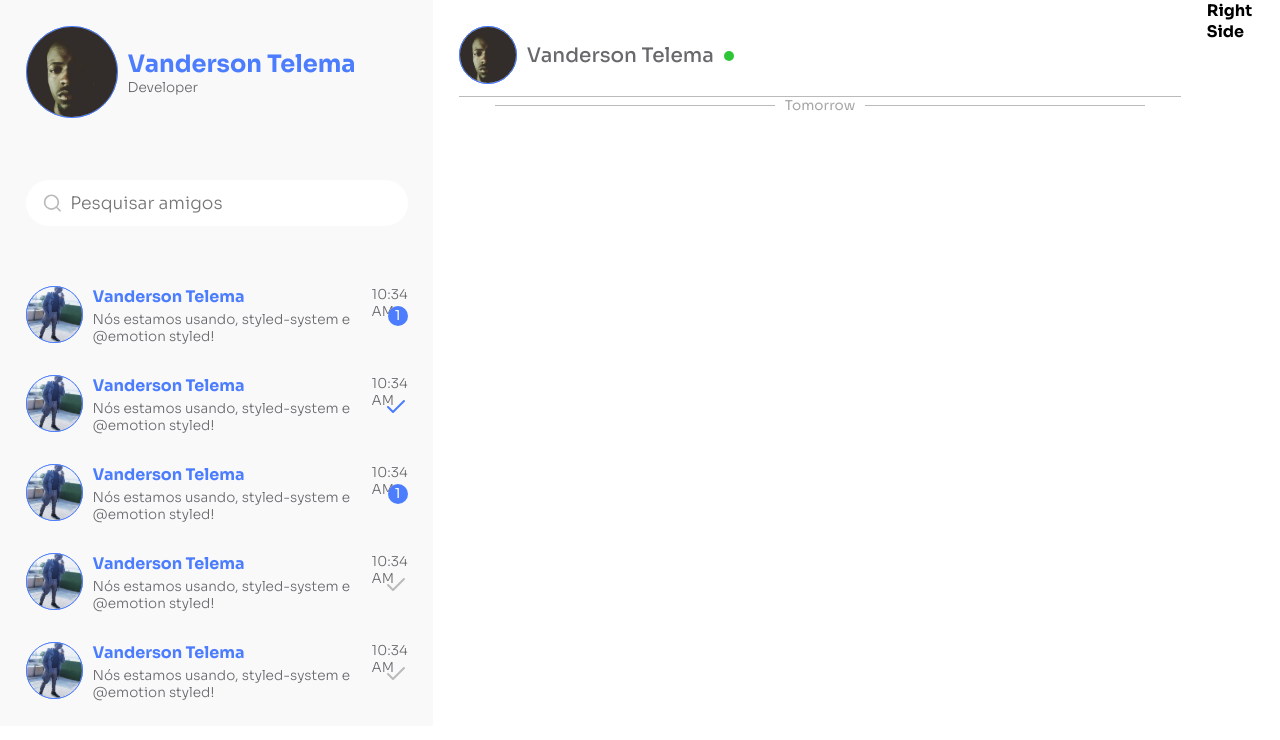
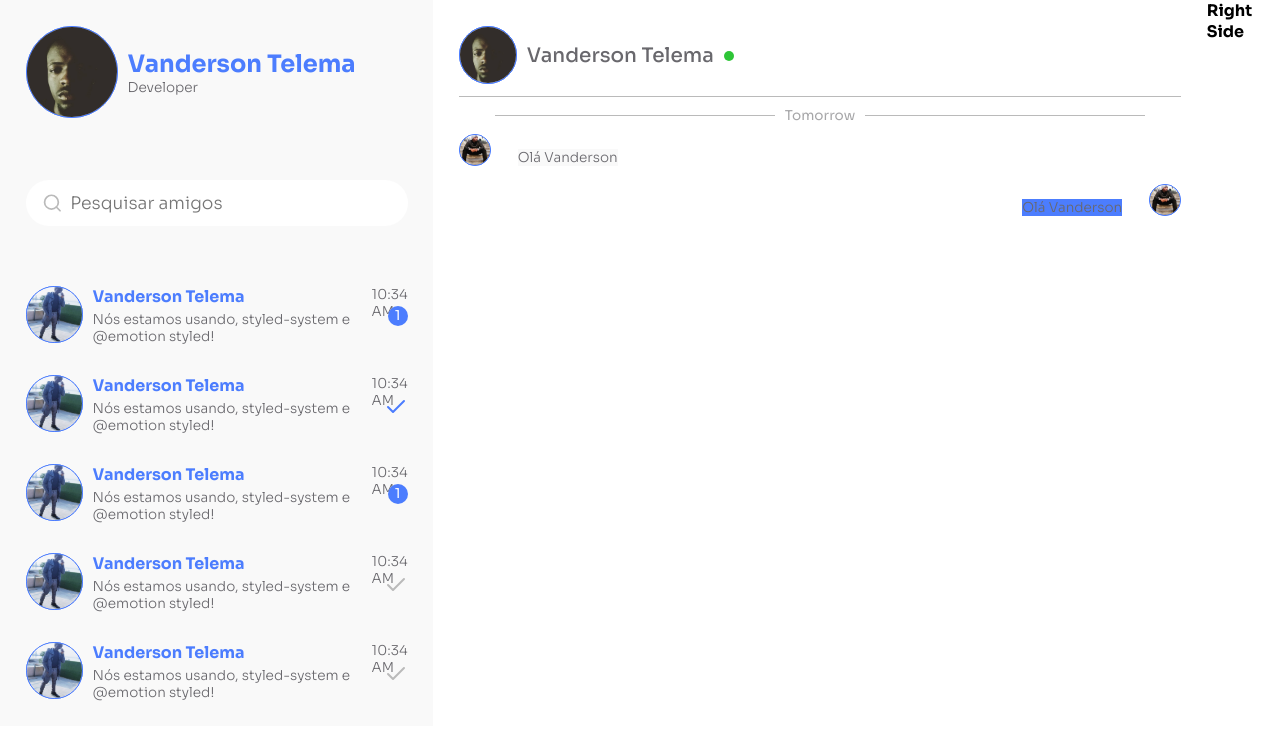
Before and after one commit to Vanderson7593/socialize, a Next.js app: page / in a window 1280 px wide. Shown: the top 740 px of the page. Built offline with nearby package versions, Linux system fonts and the light colour scheme.

Commit message:
feat: message

```diff
--- a/client/components/index.ts
+++ b/client/components/index.ts
@@ -3,3 +3,4 @@ export { default as Avatar } from './avatar'
 export { default as Badge } from './badge'
 export { default as Divider } from './divider'
 export { default as Online } from './online'
+export { default as Message } from './message'
--- /dev/null
+++ b/client/components/message/index.tsx
@@ -0,0 +1,31 @@
+import { Flex, Text, View } from '@elements'
+import { theme } from '@theme'
+import { FC } from 'react'
+import Avatar from '../avatar'
+import { TextWrapper } from './message.styles'
+
+const Message: FC<{ isReceived?: boolean; bg?: string }> = ({ isReceived }) => {
+  const renderAvatar = () => <Avatar src="/val.jpg" width={30} height={30} />
+  const renderText = () => (
+    <Text bg={isReceived ? theme.colors.FOREGROUND : theme.colors.BLUE}>
+      <Text>Olá Vanderson</Text>
+    </Text>
+  )
+
+  return (
+    <>
+      {isReceived ? (
+        <Flex style={{ gap: 12 }}>
+          <View>{renderAvatar()}</View>
+          <TextWrapper>{renderText()}</TextWrapper>
+        </Flex>
+      ) : (
+        <Flex style={{ gap: 12 }}>
+          <TextWrapper>{renderText()}</TextWrapper>
+          <Flex>{renderAvatar()}</Flex>
+        </Flex>
+      )}
+    </>
+  )
+}
+export default Message
--- /dev/null
+++ b/client/components/message/message.styles.ts
@@ -0,0 +1,7 @@
+import { Flex } from '@elements'
+import styled from '@emotion/styled'
+
+export const TextWrapper = styled(Flex)`
+  padding: 15px;
+  border-radius: 20px;
+`
--- a/client/views/messenger/components/middle/index.tsx
+++ b/client/views/messenger/components/middle/index.tsx
@@ -1,4 +1,4 @@
-import { Avatar, Divider, Online } from '@components'
+import { Avatar, Divider, Message, Online } from '@components'
 import { Flex, Text, View } from '@elements'
 import { useTheme } from '@emotion/react'
 import { FC } from 'react'
@@ -8,7 +8,6 @@ const Middle: FC = () => {
   return (
     <Flex
       flexDirection="column"
-      // alignItems={['center', 'center', 'center', 'flex-start']}
       width={['100vw', '100vw', '100vw', '900px']}
       p={['10%', '8%', '6%', '2%']}
       style={{ gap: 10 }}
@@ -26,8 +25,18 @@ const Middle: FC = () => {
       </Flex>
       <View>
         <Divider />
+      </View>
+      <View>
         <Divider text="Tomorrow" />
       </View>
+      <Flex justifyContent="space-between">
+        {[{ isReceived: true }, { isReceived: false }].map(({ isReceived }, index) => (
+          <Flex flexDirection="column">
+            {index !== 0 && <View mb={50} />}
+            <Message isReceived={isReceived} />
+          </Flex>
+        ))}
+      </Flex>
     </Flex>
   )
 }
```
